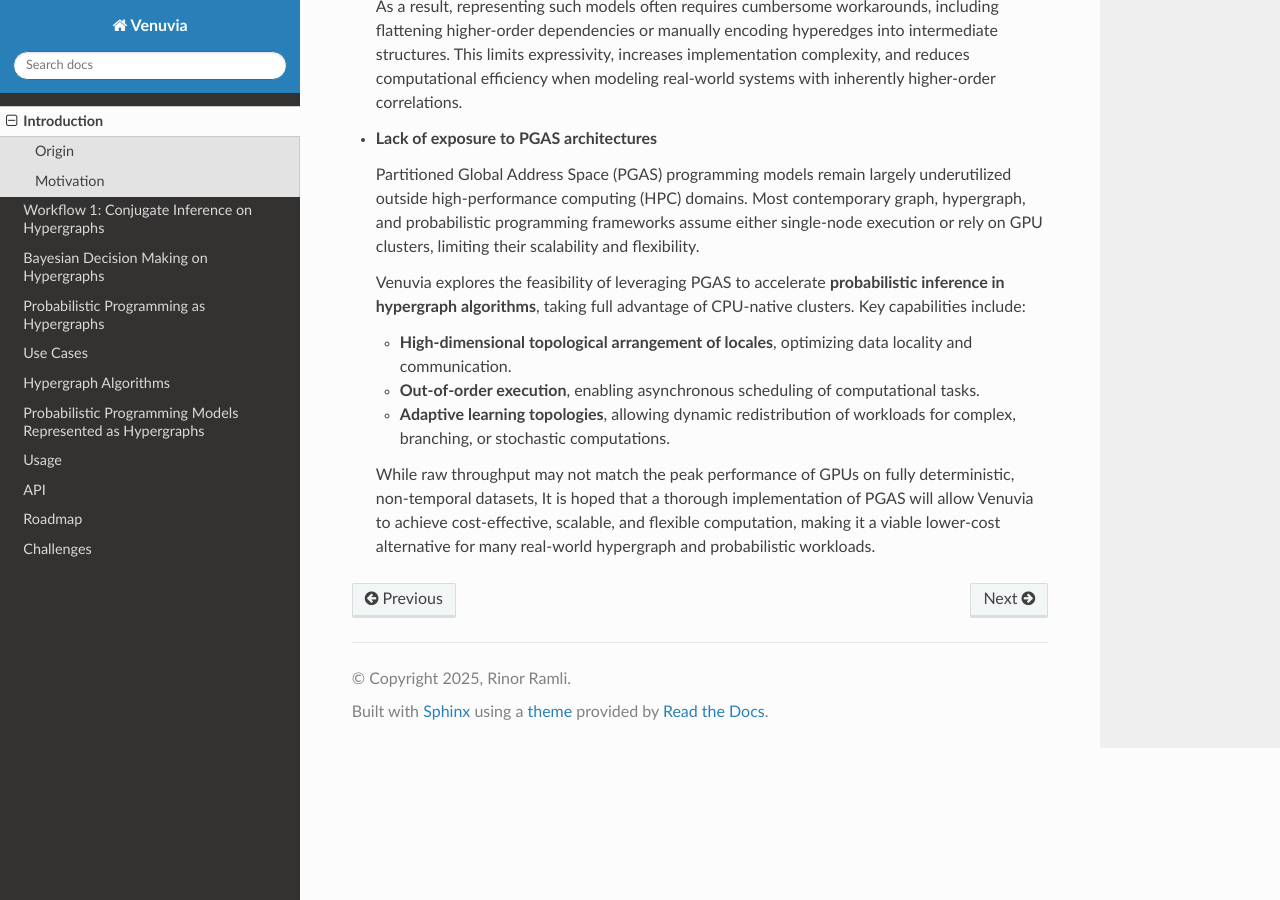
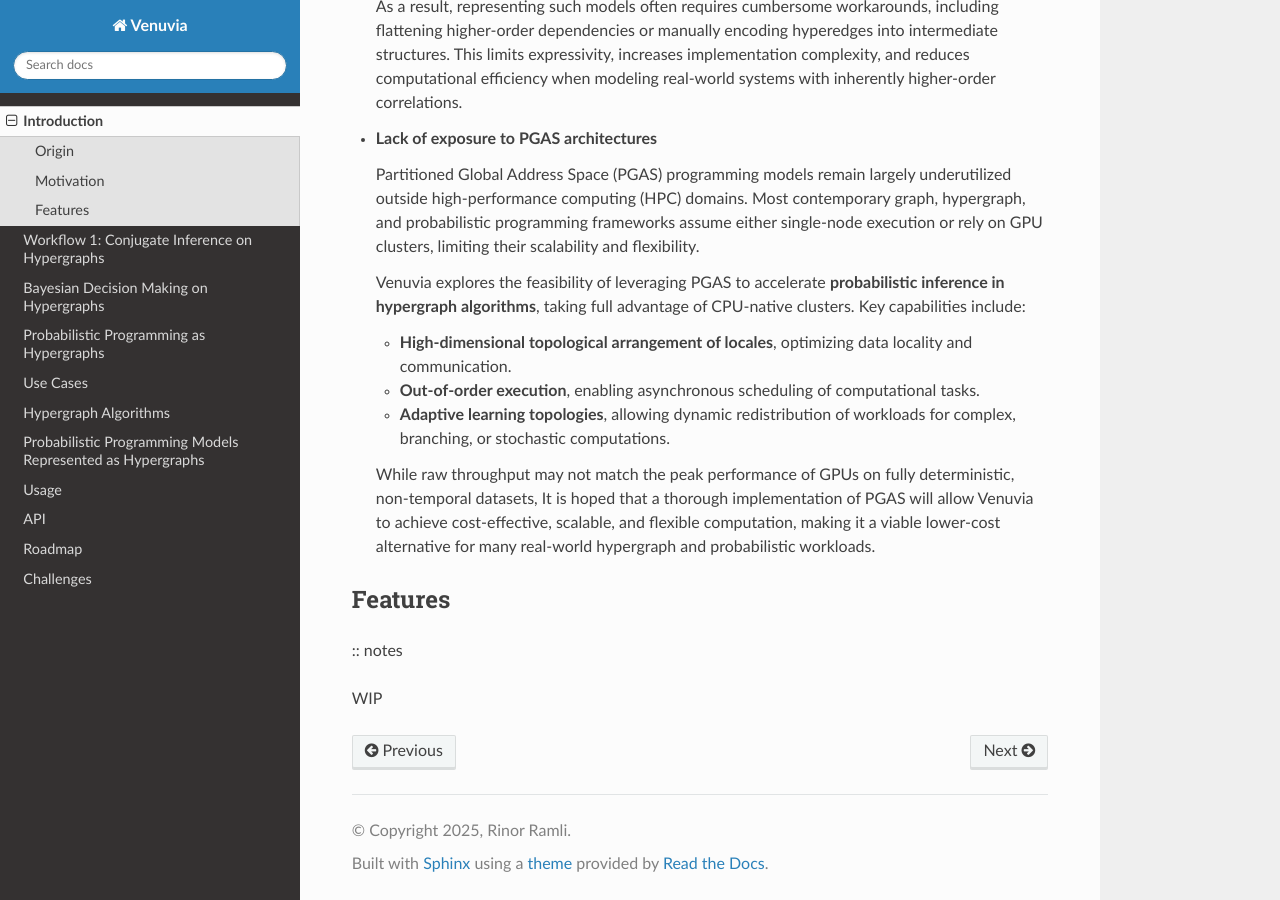
Before and after one commit to pawaka2025/venuvia, a Sphinx documentation site: the page built from docs/source/introduction.rst, in a window 1280 px wide and 900 px high, scrolled down 2821 px. Built offline with Sphinx 7.4.7 and the Read the Docs theme 3.1.0, drawn with Linux system fonts in a browser that asks for light colours.

Commit message:
Update introduction.rst

```diff
--- a/docs/source/introduction.rst
+++ b/docs/source/introduction.rst
@@ -144,3 +144,9 @@ This backend has been conceived in order to address a number of pain points:
   non-temporal datasets, It is hoped that a thorough implementation of PGAS will allow Venuvia to achieve cost-effective, scalable, and
   flexible computation, making it a viable lower-cost alternative for many real-world
   hypergraph and probabilistic workloads.
+
+Features
+-----------------------
+:: notes
+
+WIP
```
